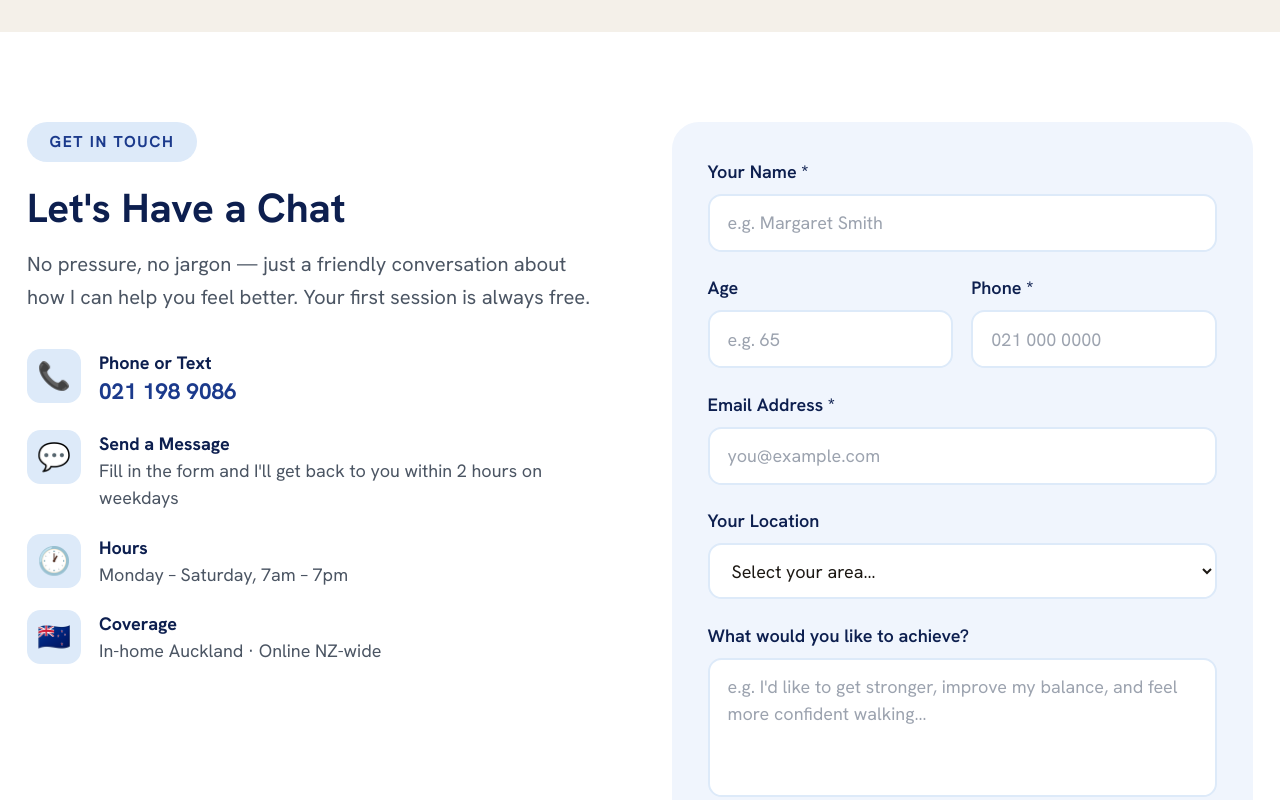
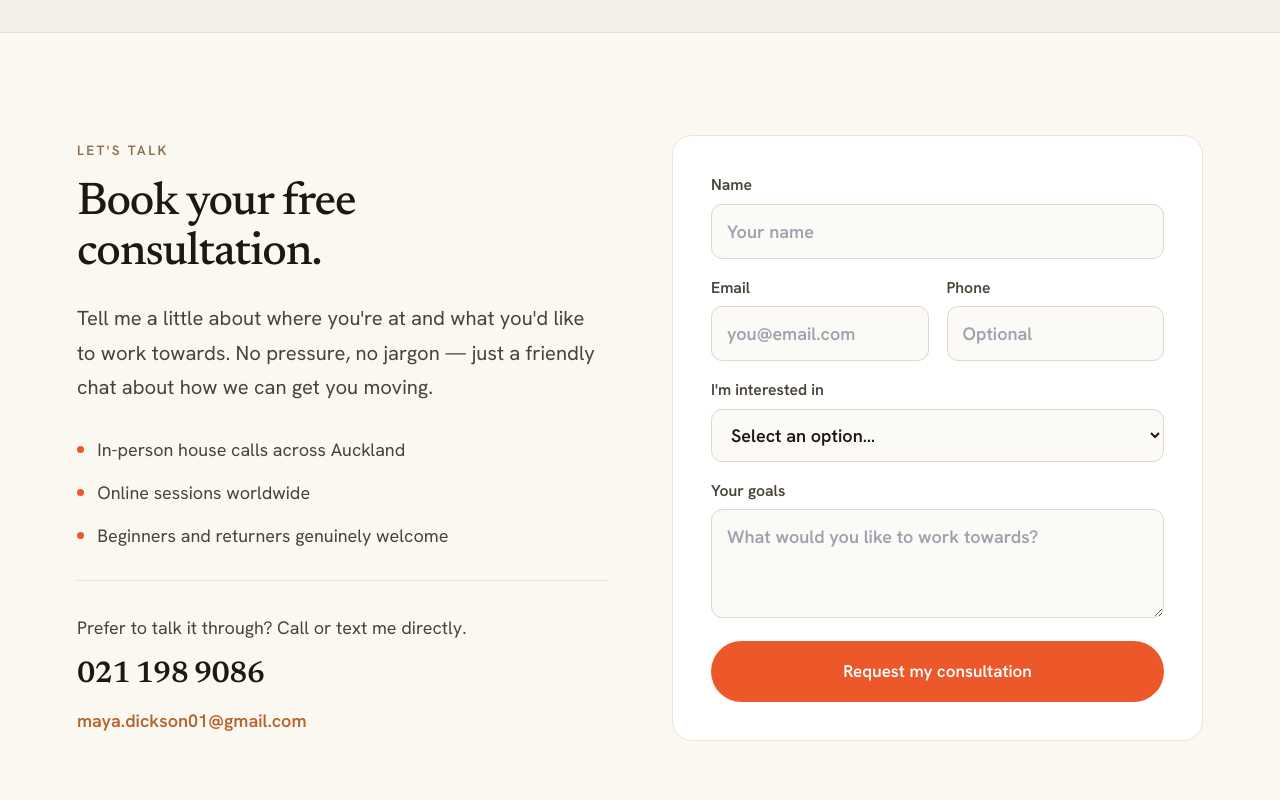
Before and after one commit to independenceservicesnz-coder/confident-fitness, a Next.js app in the folder sessions/compassionate-zen-cerf/mnt/outputs/confident-fitness-co/: page / in a window 1280 px wide. Shown: the part 5960-6760 px from the top of the page. Built offline with nearby package versions, Linux system fonts and the light colour scheme.

Commit message:
Refactor contact form fields and submission logic
Updated the contact form to remove age and location fields, and added interest field. Adjusted form submission logic and success message.

```diff
--- a/sessions/compassionate-zen-cerf/mnt/outputs/confident-fitness-co/components/Contact.tsx
+++ b/sessions/compassionate-zen-cerf/mnt/outputs/confident-fitness-co/components/Contact.tsx
@@ -1,14 +1,9 @@
 'use client'
 import { useState } from 'react'
 
-const locations = [
-  'Auckland Central','North Shore','West Auckland','East Auckland',
-  'South Auckland','Manukau','Other Auckland','Online (NZ-wide)',
-]
-
 export default function Contact() {
   const [status, setStatus] = useState<'idle'|'loading'|'success'|'error'>('idle')
-  const [form, setForm] = useState({ name:'', age:'', phone:'', email:'', location:'', goal:'' })
+  const [form, setForm] = useState({ name:'', email:'', phone:'', interest:'', goal:'' })
 
   function update(e: React.ChangeEvent<HTMLInputElement|HTMLTextAreaElement|HTMLSelectElement>) {
     setForm(f => ({ ...f, [e.target.name]: e.target.value }))
@@ -19,13 +14,11 @@ async function submit(e: React.FormEvent) {
     setStatus('loading')
     try {
       await Promise.all([
-      // Save to Supabase
         fetch('/api/contact', {
           method: 'POST',
           headers: { 'Content-Type': 'application/json' },
           body: JSON.stringify(form),
         }),
-      // Send email via Formspree
         fetch('https://formspree.io/f/mqevbrdk', {
           method: 'POST',
           headers: { 'Content-Type': 'application/json', Accept: 'application/json' },
@@ -33,115 +26,101 @@ async function submit(e: React.FormEvent) {
         }),
       ])
       setStatus('success')
-    setForm({ name:'', age:'', phone:'', email:'', location:'', goal:'' })
+      setForm({ name:'', email:'', phone:'', interest:'', goal:'' })
     } catch {
       setStatus('error')
     }
   }
 
+  const inputCls = 'font-sans text-base px-[15px] py-[13px] border-[1.5px] border-[#E0D8C8] rounded-[11px] bg-[#FCFAF6] text-ink w-full focus:outline-none focus:border-orange transition-colors'
+  const labelCls = 'flex flex-col gap-[7px] text-sm font-semibold text-ink-mid'
+
   return (
-    <section id="contact" className="py-20 px-6 bg-white">
-      <div className="max-w-6xl mx-auto grid md:grid-cols-2 gap-14 items-start">
-        {/* Left */}
+    <section id="book" className="bg-cream-mid border-t border-border">
+      <div className="max-w-[1180px] mx-auto px-6 py-[clamp(56px,8vw,104px)]">
+        <div className="grid md:grid-cols-2 gap-[clamp(36px,5vw,64px)] items-start">
           <div>
-          <span className="inline-block bg-[#DDEAF9] text-[#1B3A8C] text-sm font-bold px-5 py-2 rounded-full mb-5 tracking-widest uppercase">
-            Get in Touch
-          </span>
-          <h2 className="text-3xl md:text-4xl font-bold text-[#0D1F4F] mb-4">Let&apos;s Have a Chat</h2>
-          <p className="text-gray-600 text-lg leading-relaxed mb-8">
-            No pressure, no jargon — just a friendly conversation about how I can help you feel better. Your first session is always free.
+            <span className="uppercase tracking-[0.18em] text-xs font-semibold text-ink-subtle">Let&apos;s talk</span>
+            <h2 className="font-serif font-medium text-[clamp(30px,4vw,46px)] leading-[1.1] tracking-tight mt-3.5 mb-5">
+              Book your free consultation.
+            </h2>
+            <p className="text-lg leading-[1.7] text-ink-mid max-w-[30em] mb-7">
+              Tell me a little about where you&apos;re at and what you&apos;d like to work towards. No pressure, no jargon — just a friendly chat about how we can get you moving.
             </p>
-
-          <div className="space-y-5">
-            <div className="flex items-start gap-4">
-              <div className="w-12 h-12 bg-[#DDEAF9] rounded-xl flex items-center justify-center text-2xl flex-shrink-0">📞</div>
-              <div>
-                <div className="font-bold text-[#0D1F4F]">Phone or Text</div>
-                <a href="tel:0211989086" className="text-[#1B3A8C] font-bold text-xl hover:underline">021 198 9086</a>
+            <div className="flex flex-col gap-3.5 text-base text-ink-mid">
+              {['In-person house calls across Auckland','Online sessions worldwide','Beginners and returners genuinely welcome'].map(item => (
+                <div key={item} className="flex items-center gap-3">
+                  <span className="w-1.5 h-1.5 rounded-full bg-orange flex-shrink-0" />
+                  {item}
                 </div>
+              ))}
             </div>
-            <div className="flex items-start gap-4">
-              <div className="w-12 h-12 bg-[#DDEAF9] rounded-xl flex items-center justify-center text-2xl flex-shrink-0">💬</div>
-              <div>
-                <div className="font-bold text-[#0D1F4F]">Send a Message</div>
-                <div className="text-gray-600">Fill in the form and I&apos;ll get back to you within 2 hours on weekdays</div>
-              </div>
-            </div>
-            <div className="flex items-start gap-4">
-              <div className="w-12 h-12 bg-[#DDEAF9] rounded-xl flex items-center justify-center text-2xl flex-shrink-0">🕐</div>
-              <div>
-                <div className="font-bold text-[#0D1F4F]">Hours</div>
-                <div className="text-gray-600">Monday – Saturday, 7am – 7pm</div>
-              </div>
-            </div>
-            <div className="flex items-start gap-4">
-              <div className="w-12 h-12 bg-[#DDEAF9] rounded-xl flex items-center justify-center text-2xl flex-shrink-0">🇳🇿</div>
-              <div>
-                <div className="font-bold text-[#0D1F4F]">Coverage</div>
-                <div className="text-gray-600">In-home Auckland · Online NZ-wide</div>
-              </div>
+            <div className="mt-7 pt-7 border-t border-border">
+              <p className="text-base leading-relaxed text-ink-mid mb-2.5">
+                Prefer to talk it through? Call or text me directly.
+              </p>
+              <a href="tel:+64211989086" className="font-serif text-[30px] font-semibold text-ink no-underline tracking-tight hover:text-orange transition-colors block">
+                021 198 9086
+              </a>
+              <div className="mt-2">
+                <a href="mailto:maya.dickson01@gmail.com" className="text-base text-[#B5642F] font-semibold no-underline hover:text-orange transition-colors">
+                  maya.dickson01@gmail.com
+                </a>
               </div>
             </div>
           </div>
 
-        {/* Form */}
-        <div className="bg-[#F0F5FD] rounded-3xl p-8">
+          <div className="bg-white border border-border-card rounded-[20px] p-[clamp(26px,3vw,38px)]">
             {status === 'success' ? (
-            <div className="text-center py-12">
-              <div className="text-6xl mb-4">✅</div>
-              <h3 className="text-2xl font-bold text-[#1B3A8C] mb-3">Message sent!</h3>
-              <p className="text-gray-600 text-lg">Maya will be in touch with you soon. Looking forward to chatting!</p>
+              <div className="text-center py-8">
+                <div className="w-[54px] h-[54px] rounded-full bg-orange text-white flex items-center justify-center text-[28px] mx-auto mb-4">✓</div>
+                <h3 className="font-serif font-semibold text-[28px] text-ink mb-2.5">Thank you!</h3>
+                <p className="text-[17px] text-ink-muted leading-relaxed m-0">Your request is in. I&apos;ll be in touch within a day to find a time that works for you.</p>
               </div>
             ) : (
-            <form onSubmit={submit} className="space-y-5">
-              <div>
-                <label className="block font-semibold text-[#0D1F4F] mb-2 text-base">Your Name *</label>
-                <input required name="name" value={form.name} onChange={update}
-                  placeholder="e.g. Margaret Smith"
-                  className="w-full border-2 border-[#DDEAF9] rounded-xl px-4 py-3 text-base focus:outline-none focus:border-[#1B3A8C] bg-white" />
+              <form onSubmit={submit} className="flex flex-col gap-[18px]">
+                <label className={labelCls}>
+                  Name
+                  <input required name="name" value={form.name} onChange={update} placeholder="Your name" className={inputCls} />
+                </label>
+                <div className="grid grid-cols-2 gap-[18px]">
+                  <label className={labelCls}>
+                    Email
+                    <input required type="email" name="email" value={form.email} onChange={update} placeholder="you@email.com" className={inputCls} />
+                  </label>
+                  <label className={labelCls}>
+                    Phone
+                    <input type="tel" name="phone" value={form.phone} onChange={update} placeholder="Optional" className={inputCls} />
+                  </label>
                 </div>
-              <div className="grid grid-cols-2 gap-4">
-                <div>
-                  <label className="block font-semibold text-[#0D1F4F] mb-2 text-base">Age</label>
-                  <input name="age" value={form.age} onChange={update} placeholder="e.g. 65"
-                    className="w-full border-2 border-[#DDEAF9] rounded-xl px-4 py-3 text-base focus:outline-none focus:border-[#1B3A8C] bg-white" />
-                </div>
-                <div>
-                  <label className="block font-semibold text-[#0D1F4F] mb-2 text-base">Phone *</label>
-                  <input required name="phone" value={form.phone} onChange={update} placeholder="021 000 0000"
-                    className="w-full border-2 border-[#DDEAF9] rounded-xl px-4 py-3 text-base focus:outline-none focus:border-[#1B3A8C] bg-white" />
-                </div>
-              </div>
-              <div>
-                <label className="block font-semibold text-[#0D1F4F] mb-2 text-base">Email Address *</label>
-                <input required type="email" name="email" value={form.email} onChange={update} placeholder="you@example.com"
-                  className="w-full border-2 border-[#DDEAF9] rounded-xl px-4 py-3 text-base focus:outline-none focus:border-[#1B3A8C] bg-white" />
-              </div>
-              <div>
-                <label className="block font-semibold text-[#0D1F4F] mb-2 text-base">Your Location</label>
-                <select name="location" value={form.location} onChange={update}
-                  className="w-full border-2 border-[#DDEAF9] rounded-xl px-4 py-3 text-base focus:outline-none focus:border-[#1B3A8C] bg-white">
-                  <option value="">Select your area…</option>
-                  {locations.map(l => <option key={l} value={l}>{l}</option>)}
+                <label className={labelCls}>
+                  I&apos;m interested in
+                  <select name="interest" value={form.interest} onChange={update} className={inputCls}>
+                    <option value="">Select an option…</option>
+                    <option>In-person training (Auckland)</option>
+                    <option>Online training</option>
+                    <option>Monthly plan</option>
+                    <option>Not sure yet — help me decide</option>
                   </select>
-              </div>
-              <div>
-                <label className="block font-semibold text-[#0D1F4F] mb-2 text-base">What would you like to achieve?</label>
-                <textarea name="goal" value={form.goal} onChange={update} rows={4}
-                  placeholder="e.g. I'd like to get stronger, improve my balance, and feel more confident walking…"
-                  className="w-full border-2 border-[#DDEAF9] rounded-xl px-4 py-3 text-base focus:outline-none focus:border-[#1B3A8C] bg-white resize-none" />
-              </div>
+                </label>
+                <label className={labelCls}>
+                  Your goals
+                  <textarea name="goal" value={form.goal} onChange={update} rows={3}
+                    placeholder="What would you like to work towards?"
+                    className={`${inputCls} resize-y`} />
+                </label>
                 {status === 'error' && (
-                <p className="text-[#CC1B1B] font-semibold">Something went wrong. Please call Maya on 021 198 9086.</p>
+                  <p className="text-orange font-semibold text-sm m-0">Something went wrong. Please call Maya on 021 198 9086.</p>
                 )}
                 <button type="submit" disabled={status === 'loading'}
-                className="w-full bg-[#CC1B1B] text-white font-bold py-5 rounded-full text-lg hover:bg-red-700 transition-colors disabled:opacity-60">
-                {status === 'loading' ? 'Sending…' : 'Send Message — Free First Session'}
+                  className="mt-1 bg-orange text-white border-none py-4 rounded-full font-semibold text-[17px] hover:bg-[#d44a1f] transition-colors disabled:opacity-60 w-full cursor-pointer">
+                  {status === 'loading' ? 'Sending…' : 'Request my consultation'}
                 </button>
               </form>
             )}
           </div>
         </div>
+      </div>
     </section>
   )
 }
```
Lines whose indentation alone changed are shown as unchanged.
